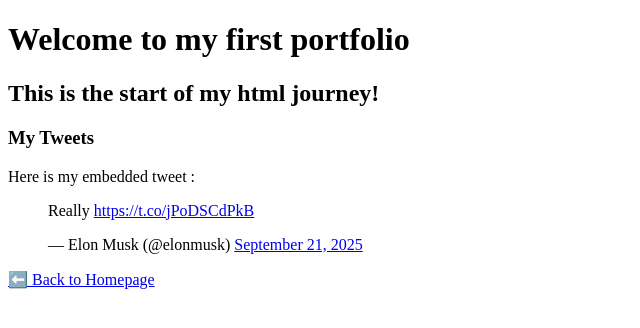
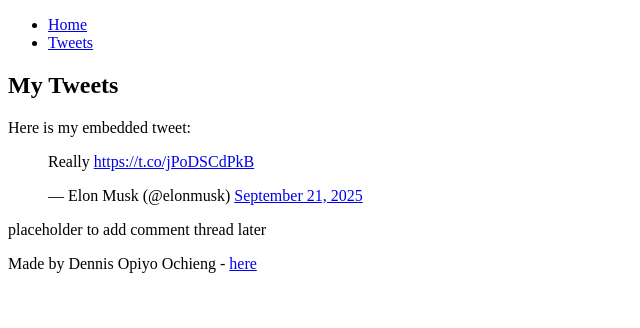
Before and after one commit to Opizzey/My_First_Portfolio, a plain HTML site: page html_basic/tweets.html in a window 1280 px wide. Shown: the whole page, without its empty margins (0-640 px from the left). Drawn offline with Linux system fonts and the light colour scheme.

Commit message:
Add index.html and tweets.html with structure update

```diff
--- a/html_basic/tweets.html
+++ b/html_basic/tweets.html
@@ -2,25 +2,41 @@
 <html lang="en-US">
   <head>
     <meta charset="UTF-8">
-        <title> My First Portfolio</title>
+    <title>My Tweets - Portfolio</title>
   </head>
   <body>
-        <h1>Welcome to my first portfolio</h1>
-        <h2>This is the start of my html journey!</h2>
+    <!-- Header with navigation -->
+    <header>
+      <ul>
+        <li><a href="index.html">Home</a></li>
+        <li><a href="tweets.html">Tweets</a></li>
+      </ul>
+    </header>
 
-        <h3>My Tweets</h3>
-        <p>Here is my embedded tweet :</p>
+    <!-- Main content -->
+    <main>
+      <article>
+        <h1>My Tweets</h1>
+        <p>Here is my embedded tweet:</p>
 
         <blockquote class="twitter-tweet">
-            <p lang="en-US" dir="ltr">Really
-                <a href="https://t.co/jPoDSCdPkB">https://t.co/jPoDSCdPkB</a>
+          <p lang="en-US" dir="ltr">
+            Really <a href="https://t.co/jPoDSCdPkB">https://t.co/jPoDSCdPkB</a>
           </p>
           &mdash; Elon Musk (@elonmusk)
           <a href="https://twitter.com/elonmusk/status/1969572969702687120?ref_src=twsrc%5Etfw">September 21, 2025</a>
         </blockquote>
-        <script async src="https://platform.twitter.com/widgets.js" charset="utf-8">
-        </script>
+        <script async src="https://platform.twitter.com/widgets.js" charset="utf-8"></script>
+      </article>
 
-        <p><a href="index.html">⬅️ Back to Homepage</a></p>
+      <aside>
+        <p>placeholder to add comment thread later</p>
+      </aside>
+    </main>
+
+    <!-- Footer -->
+    <footer>
+      <p>Made by Dennis Opiyo Ochieng - <a href="https://github.com/Opizzey" target="_blank">here</a></p>
+    </footer>
   </body>
 </html>
```
Also changed, not shown: html_basic/index.html (+26 -4 lines). Lines whose indentation alone changed are shown as unchanged.
